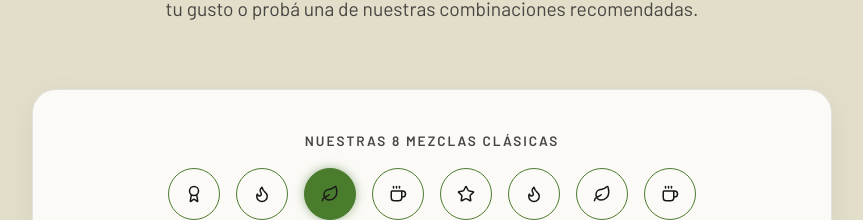
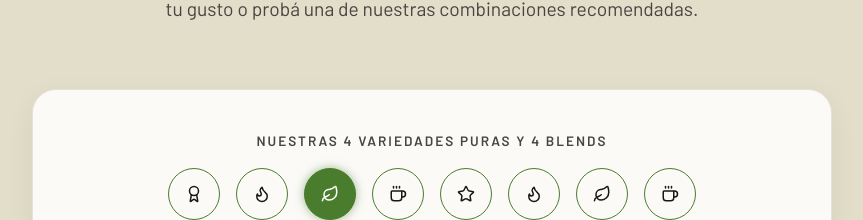
Before and after one commit to Rober-Sonda/el-andino, a React (Vite) app: page / in a window 1280 px wide. Shown: the part 3611-3831 px from the top of the page, without its empty margins (208-1071 px from the left). Built offline with nearby package versions, Linux system fonts and the light colour scheme; no server answers; the database is empty.

Commit message:
UI: Ajuste de textos en seccion blends y contraste de icononos

```diff
--- a/src/components/BlendCreator.jsx
+++ b/src/components/BlendCreator.jsx
@@ -185,7 +185,7 @@ const BlendCreator = () => {
         <div className="blend-grid">
           <div className="controls-section">
              <div style={{ marginBottom: '2rem' }}>
-                 <p style={{ margin: '0 0 1rem 0', fontSize: '0.85rem', textTransform: 'uppercase', color: 'var(--color-text-muted)', fontWeight: 'bold', letterSpacing: '2px', textAlign: 'center' }}>Nuestras 8 Mezclas Clásicas</p>
+                 <p style={{ margin: '0 0 1rem 0', fontSize: '0.85rem', textTransform: 'uppercase', color: 'var(--color-text-muted)', fontWeight: 'bold', letterSpacing: '2px', textAlign: 'center' }}>Nuestras 4 Variedades Puras y 4 Blends</p>
                  <div className="featured-grid">
                     {featuredBlends.map((blend, idx) => {
                         const isCurrent = currentBlendName === blend.name;
@@ -429,11 +429,11 @@ if (typeof document !== 'undefined') {
     }
     .featured-pill-btn:hover {
       background: var(--color-accent);
-      color: #1a1a1a !important;
+      color: #ffffff !important;
     }
     .featured-pill-btn.active {
       background: var(--color-accent);
-      color: #1a1a1a !important;
+      color: #ffffff !important;
       box-shadow: 0 0 10px rgba(74, 124, 46, 0.5);
     }
     [data-theme='dark'] .featured-pill-btn:not(.active) {
```
